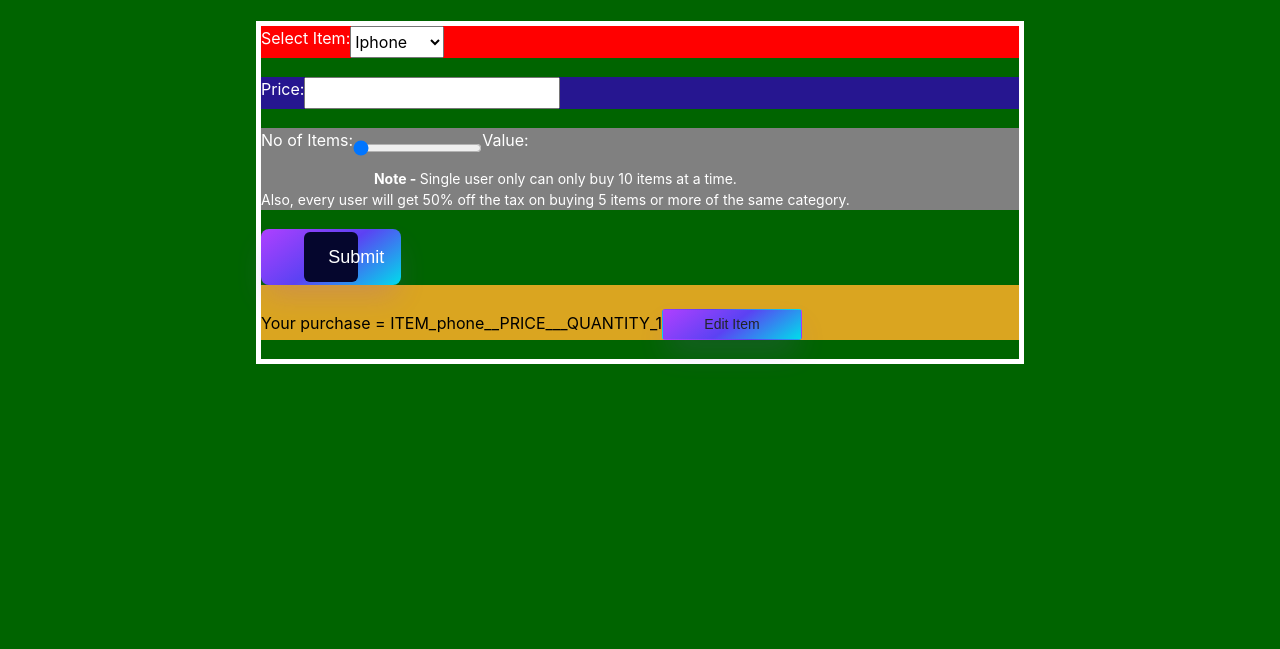
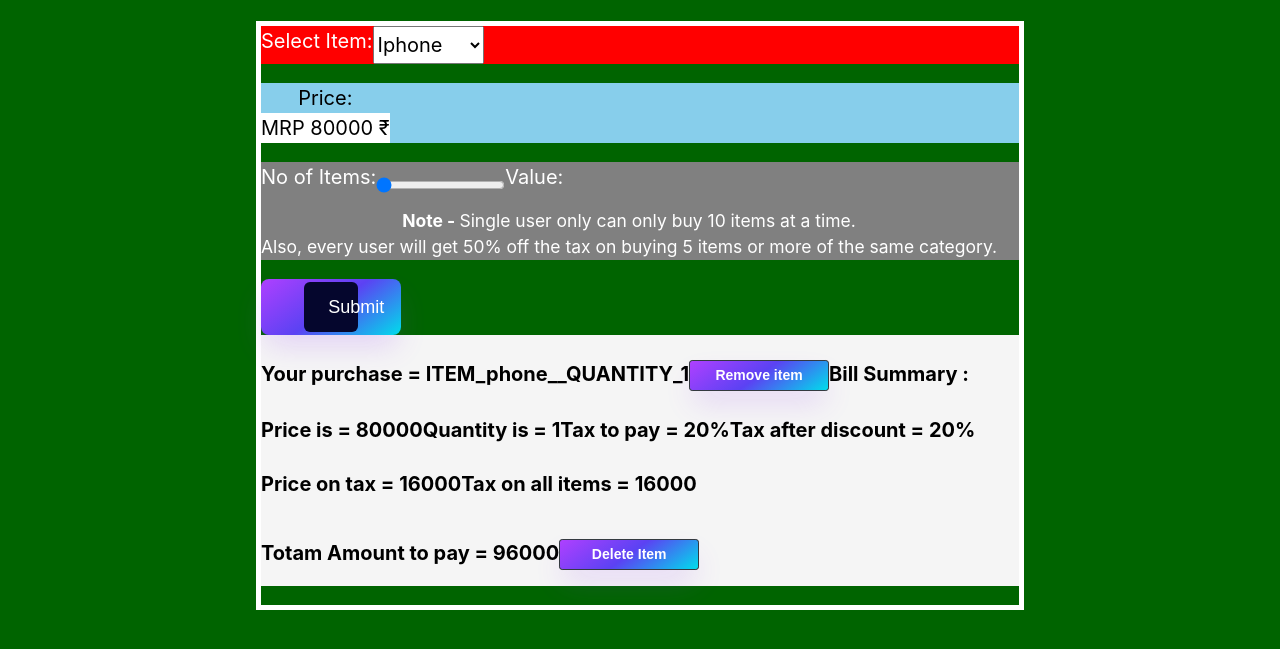
Before and after one commit to akash1kumar20/Project-Beginner, a plain HTML site: page main.html in a window 1280 px wide. Both pictures are taken after a click on the button "Submit". Shown: the part 51-700 px from the top of the page. Drawn offline with nearby package versions, Linux system fonts and the light colour scheme.

Commit message:
Project - Price Calculator 2.0

```diff
--- a/design.css
+++ b/design.css
@@ -47,18 +47,22 @@ button {
 
  body{
     background-color:darkgreen;
+    font-size: 20px;
    }
    .red{
     background-color: red;
     margin-bottom: 0.5cm;
     text-align: center;
     color: white;
+
    }
    .blue{
-    background-color: rgb(38, 22, 144);
+    background-color:skyblue;
     margin-bottom: 0.5cm;
     text-align: center;
-    color: white;
+    color: black;
+
+
    }
    .green{
     background-color:gray;
@@ -67,16 +71,23 @@ button {
     color: white;
    }
    .yellow{
-    background-color: goldenrod;
+    background-color: whitesmoke;
     margin-bottom: 0.5cm;
     text-align: center;
     color: white;
+    font-weight: bold;
    }
    .container{
     border: 5px solid white;
     width: 60%;
+    height: 60%;
    }
    .forSpace{
     text-align: center;
     border: 0px;
    }
+   .forValue{
+    text-align: left;
+    background-color:white;
+
+   }
--- a/main.html
+++ b/main.html
@@ -4,7 +4,7 @@
     <meta charset="UTF-8">
     <meta http-equiv="X-UA-Compatible" content="IE=edge">
     <meta name="viewport" content="width=device-width, initial-scale=1.0, shrink-to-fit=no">
-    <title>Final Amount</title>
+    <title>Final Amount - Modification</title>
     <link rel="stylesheet" href="/bootstrap.css">
     <link rel="stylesheet" href="design.css">
 </head>
@@ -27,10 +27,9 @@
 
                 </select>
             </div>
-            <div class="row blue">
-                <label for="priceValue">Price:</label>
-                <input type="text" name="priceDetails" id="priceValue">
+            <div class="row blue" id="popPrice">
             </div>
+            <div id="popValue"></div>
             <div class="row green">
                 <label for="quantityValue">No of Items:</label>
                 <input type="range" id="quantityValue" name="quantityDetail" min="1" max="10" value="1">
--- a/script.js
+++ b/script.js
@@ -1,19 +1,19 @@
 function printDetails(event){
     event.preventDefault();
     let item = event.target.itemDetails.value;
-    let range = event.target.priceDetails.value;
+    // let range = event.target.priceDetails.value;
    let quantity = event.target.quantityDetail.value;
 
    let obj = {
     item,
-    range,
+    // range,
     quantity
    }
    let objConvert = JSON.stringify(obj);
    localStorage.setItem(item,objConvert);
 
    forDisplay(obj);
-   finalAmount(range,quantity);
+   finalAmount(item,quantity);
 }
 
 function forDisplay(obj){
@@ -21,11 +21,12 @@ function forDisplay(obj){
     let newElement = document.createElement('div');
     newElement.className = 'mt-4';
     newElement.style.color = 'black';
-    newElement.textContent = "Your purchase = " + "ITEM_"+obj.item+ '__' + "PRICE_"+obj.range + '__' + "QUANTITY_"+obj.quantity;
+    newElement.textContent = "Your purchase = " + "ITEM_"+obj.item+ '__' + "QUANTITY_"+obj.quantity;
 
     let delButton = document.createElement('button');
-    delButton.className = 'btn btn-sm ms-2 delete';
-    delButton.textContent = 'Edit Item';
+    delButton.className = 'btn btn-sm btn-dark ms-2 delete';
+    delButton.textContent = 'Remove item';
+    delButton.style.fontWeight = 'bolder';
     newElement.appendChild(delButton);
     displayArea.appendChild(newElement);
 
@@ -33,26 +34,59 @@ function forDisplay(obj){
         localStorage.removeItem(obj.item);
         displayArea.removeChild(newElement);
         document.getElementById('itemValue').value = obj.item;
-        document.getElementById('priceValue').value = obj.range;
+        // document.getElementById('priceValue').value = obj.range;
         document.getElementById('quantityValue').value = obj.quantity;
     }
 
 }
 
-function finalAmount (range,quantity) {
-    console.log('Price =' , range);
+function finalAmount (item,quantity) {
+
+  let pop = document.getElementById('popPrice');
+  let range  = document.createElement('div');
+  range.id = 'priceValue';
+  range.textContent = 'Price:'
+
+
+  let priceOF = () => {
+    if(item==='phone'){
+      priceOFItem = 80000;
+    }
+    else if(item==='laptop'){
+      priceOFItem = 115000;
+    }
+    else if(item==='tablet'){
+      priceOFItem = 100000;
+    }
+    else if(item==='earphone'){
+      priceOFItem = 25000;
+    }
+    else if(item==='tracker'){
+      priceOFItem = 5000;
+    }
+    return priceOFItem;
+
+  }
+  priceOF();
+
+  let range1  = document.createElement('div');
+  range1.className = 'forValue'
+  range1.textContent = 'MRP ' + priceOFItem + ' ₹';
+  range.appendChild(range1);
+  pop.appendChild(range);
+
+    console.log('Price =' , priceOFItem);
     console.log('Quantity = ',quantity);
 
-
     let tax = () => {
-      if(range>=100 && range<=150){
-        taxPay = 10;
+      if(priceOFItem >= 5000 && priceOFItem <= 30000){
+        taxPay = 30;
       }
-      else if(range>=150 && range<=500){
+      else if(priceOFItem >= 30000 && priceOFItem <= 85000){
         taxPay = 20;
       }
-     else if(range>=500 && range<=1250){
-        taxPay = 30;
+     else if(priceOFItem >= 100000 && priceOFItem<= 125000){
+        taxPay = 10;
      }
       return taxPay;
     }
@@ -62,8 +96,18 @@ function finalAmount (range,quantity) {
     let finalTaxPay = (quantity>=5)? taxPay/2 : taxPay;
     console.log('Discount on Tax = ',finalTaxPay);
 
+    alert ((function(){
+      if (quantity<5)
+       {
+         return "Add more items to avail 50% discount on tax";
+    }
+      else
+      {
+        return "Item Added in cart" };
+    })());
+
     let afterTaxPrice = () => {
-     afterTax = (range * finalTaxPay)/100;
+     afterTax = (priceOFItem * finalTaxPay)/100;
     }
     afterTaxPrice();
     console.log('Tax after discount = ' ,afterTax+'%');
@@ -72,15 +116,15 @@ function finalAmount (range,quantity) {
     console.log('Tax amount for', quantity, ' item is = ' , priceForAll );
 
     let finalprice = () => {
-     final = parseInt(priceForAll) + parseInt(range*quantity);
+     final = parseInt(priceForAll) + parseInt(priceOFItem*quantity);
      //this is the only way to add numbers here, otherwise it will print value together
      //example if try to print 80 + 100 it will give 80100
     }
-    finalprice(priceForAll,range)
+    finalprice(priceForAll,priceOFItem)
     console.log('final amount to pay = ',final);
 
     let obj = {
-    Price: range,
+    Price: priceOFItem,
     Quantity: quantity,
     TaxPercentage: taxPay,
     DiscountonTax: finalTaxPay,
@@ -90,10 +134,10 @@ function finalAmount (range,quantity) {
   }
     console.log(obj);
 
-    displayDetails(obj)
+    displayDetails(obj,pop,range)
 }
 
-function displayDetails(obj){
+function displayDetails(obj,pop,range){
     let displayArea = document.getElementById('toDisplay');
 
     let newElement1 = document.createElement('div');
@@ -147,8 +191,8 @@ function displayDetails(obj){
     displayArea.appendChild(newElement7);
 
     let editButton = document.createElement('button');
-    editButton.className = 'btn btn-sm mt-3 mb-3 ms-3';
-
+    editButton.className = 'btn btn-sm btn-dark mt-3 mb-3 ms-3';
+    editButton.style.fontWeight = 'bolder';
     editButton.setAttribute = ('type','reset');
     editButton.textContent = 'Delete Item';
    newElement7.appendChild(editButton);
@@ -162,6 +206,7 @@ function displayDetails(obj){
         displayArea.removeChild(newElement6);
         displayArea.removeChild(newElement7);
         displayArea.removeChild(newElement8);
+        pop.removeChild(range);
 
     }
 
```
